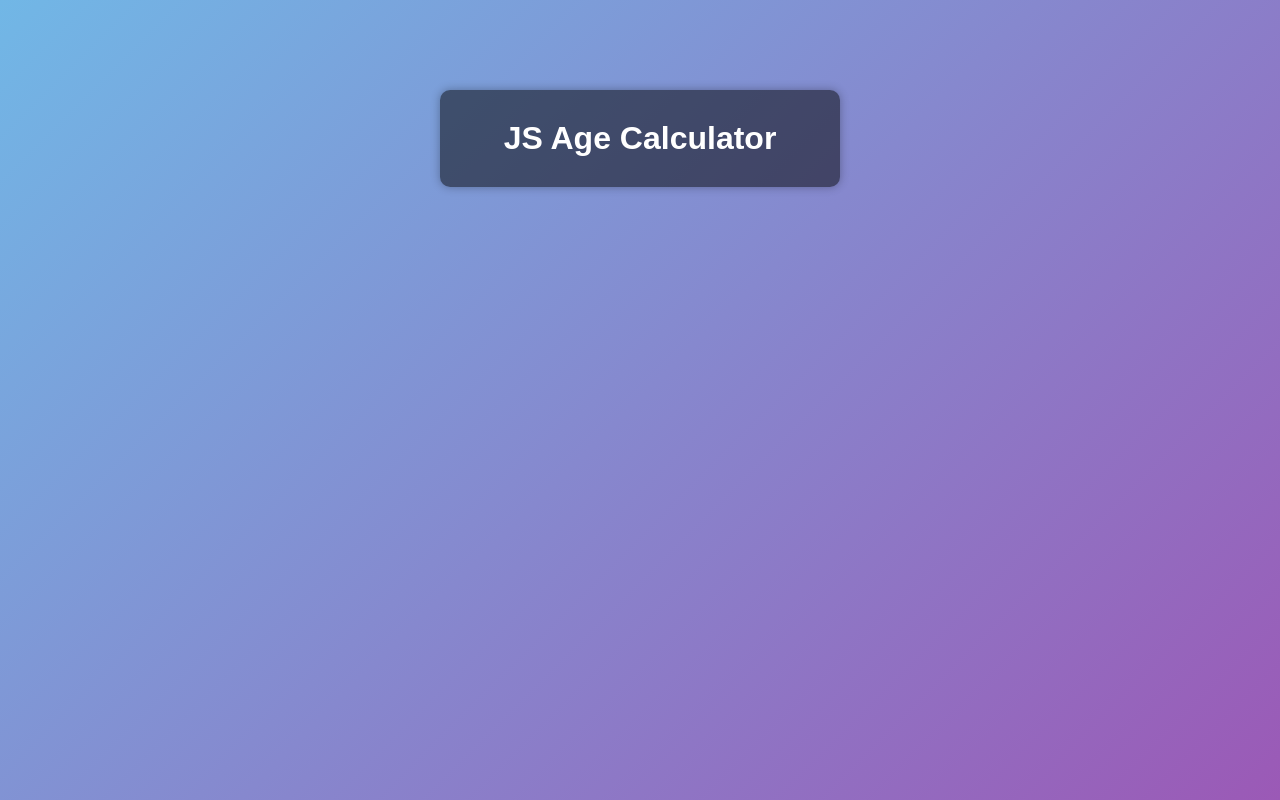
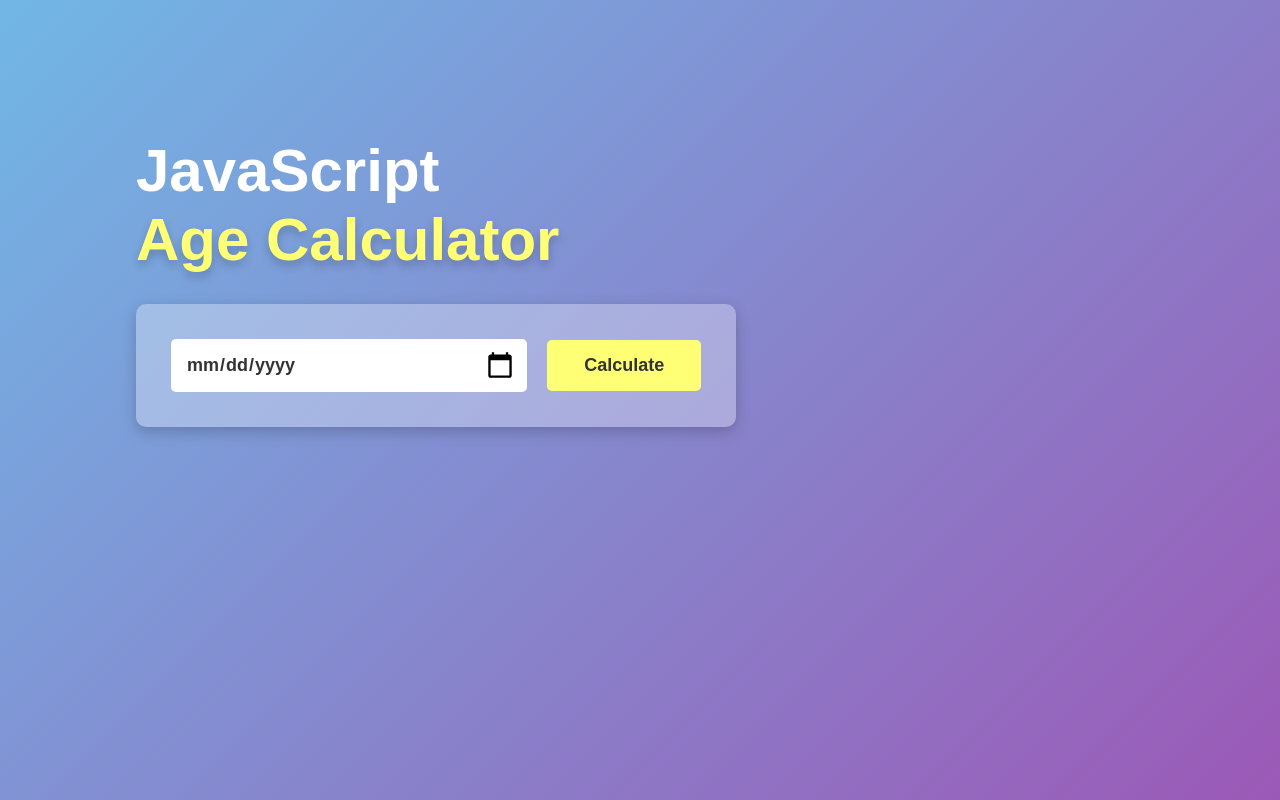
Before and after one commit to mikalPaudel/6.-Age-Calculator, a plain HTML site: page index.html in a window 1280 px wide. Drawn offline with Linux system fonts and the light colour scheme.

Commit message:
Refactor age calculator layout and styles for improved user experience

```diff
--- a/index.html
+++ b/index.html
@@ -9,7 +9,11 @@
 <body>
     <div class="container">
         <div class="calculator">
-            <h1>JS Age Calculator</h1>
+            <h1>JavaScript <br><span> Age Calculator</span></h1>
+            <div class="input-box">
+                <input type="date" id="date-input" placeholder="Enter your birth date">
+                <button id="calculate-btn">Calculate</button>
+            </div>
         </div>
     </div>
 </body>
--- a/styles.css
+++ b/styles.css
@@ -14,11 +14,62 @@
 }
 
 .calculator{
-    max-width: 400px;
-    margin: 80px auto;
-    background-color: rgba(0, 0, 0, 0.5);
-    padding: 30px;
+    width: 100%;
+    max-width: 600px;
+    margin-left: 10%;
+    margin-top: 10%;
+}
+.calculator h1{
+    font-size: 60px;
+}
+.calculator h1 span{
+    color: #ffff76;
+    text-shadow: 0 5px 10px rgba(0,0,0,0.2);
+}
+.input-box{
+    margin-top: 30px;
+    display: flex;
+    align-items: center;
+    padding: 35px;
     border-radius: 10px;
-    box-shadow: 0 0 10px rgba(0, 0, 0, 0.3);
-    text-align: center;
+    background: rgba(255, 255, 255, 0.3);
+    box-shadow: 0 5px 15px rgba(0,0,0,0.2);
+    gap: 20px;
 }
+.input-box input{
+    position: relative;
+    width: 70%;
+    padding: 15px;
+    border: none;
+    outline: none;
+    font-size: 18px;
+    border-radius: 5px;
+    background: #fff;
+    color: #333;
+    font-weight: 600;
+    cursor: pointer;
+}
+.input-box button{
+    width: 30%;
+    padding: 15px;
+    border: none;
+    outline: none;
+    font-size: 18px;
+    border-radius: 5px;
+    background: #ffff76;
+    color: #333;
+    font-weight: 600;
+    cursor: pointer;
+}
+.input-box input::-webkit-calendar-picker-indicator{
+    top: 0;
+    left: 0;
+    right: 0;
+    bottom: 0;
+    width: auto;
+    height: auto;
+    position: absolute;
+    background-position: calc(100% - 10px);
+    background-size: 30px;
+    cursor: pointer;
+}
```
